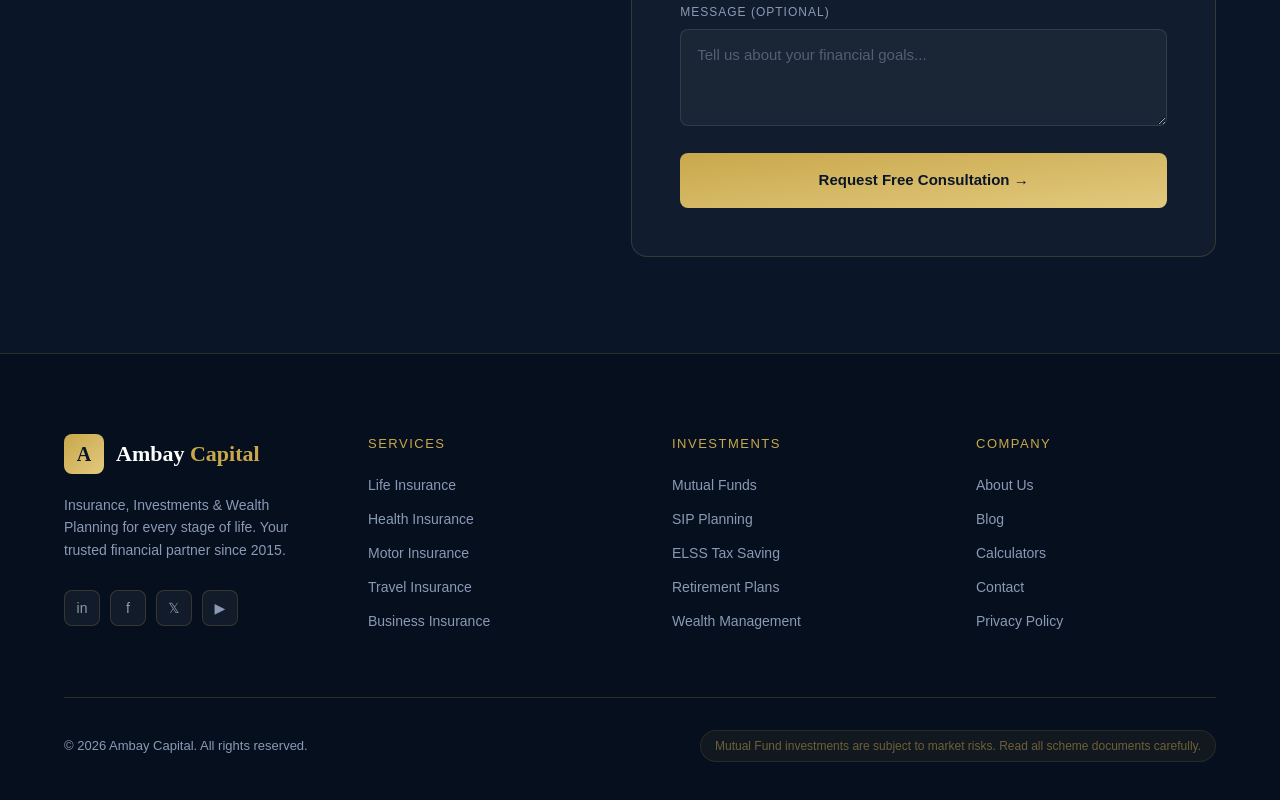
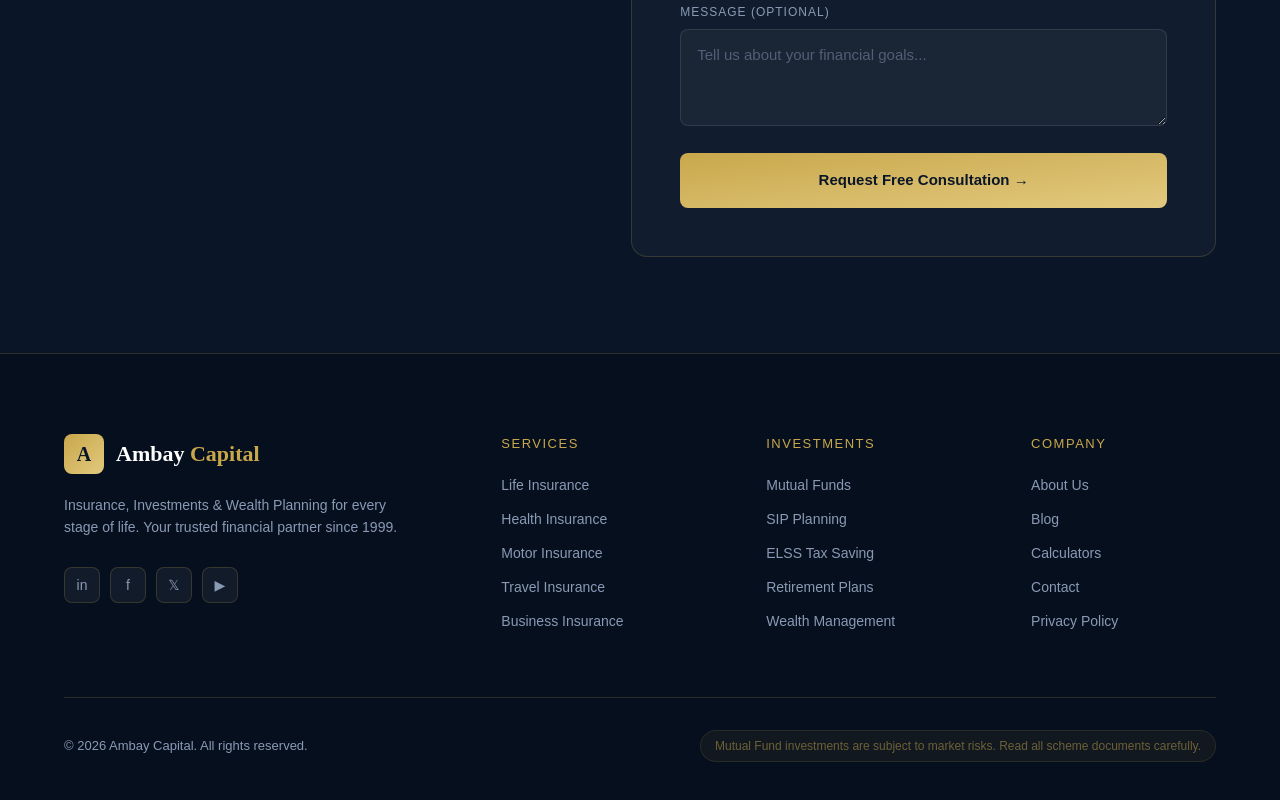
Before and after one commit to shhiivvaam/ambaycapital, a Next.js app: page / in a window 1280 px wide. Shown: the part 6348-7148 px from the top of the page. Built offline with nearby package versions, Linux system fonts and the light colour scheme.

Commit message:
refactor: implement a new Footer component and update the founding year to 1999.

```diff
--- a/components/Footer.tsx
+++ b/components/Footer.tsx
@@ -28,9 +28,9 @@ const SOCIAL = [
 export default function Footer() {
   return (
     <footer className="bg-[#060f1e] pt-20 pb-10 px-[5%] border-t border-[rgba(201,168,76,0.2)]">
-      <div className="grid grid-cols-2 md:grid-cols-4 gap-10 md:gap-16 mb-16">
+      <div className="flex flex-col lg:flex-row justify-between gap-12 lg:gap-20 mb-16">
         {/* Brand */}
-        <div className="col-span-2 md:col-span-1">
+        <div className="lg:w-1/3 max-w-[400px]">
           <Link href="/" className="flex items-center gap-3 mb-5">
             <div
               className="w-10 h-10 rounded-lg flex items-center justify-center
@@ -43,9 +43,9 @@ export default function Footer() {
               Ambay <span className="text-[#c9a84c]">Capital</span>
             </span>
           </Link>
-          <p className="text-[14px] text-[#8a9ab5] leading-relaxed mb-7 max-w-[300px]">
+          <p className="text-[14px] text-[#8a9ab5] leading-relaxed mb-7">
             Insurance, Investments &amp; Wealth Planning for every stage of
-            life. Your trusted financial partner since 2015.
+            life. Your trusted financial partner since 1999.
           </p>
           <div className="flex gap-2.5">
             {SOCIAL.map((s) => (
@@ -64,6 +64,7 @@ export default function Footer() {
         </div>
 
         {/* Link columns */}
+        <div className="grid grid-cols-2 sm:grid-cols-3 gap-10 sm:gap-16 lg:gap-20 lg:w-2/3 lg:justify-end">
           {Object.entries(FOOTER_LINKS).map(([col, links]) => (
             <div key={col}>
               <h5 className="text-[13px] uppercase tracking-[1.5px] text-[#c9a84c] font-medium mb-5">
@@ -84,6 +85,7 @@ export default function Footer() {
             </div>
           ))}
         </div>
+      </div>
 
       {/* Bottom bar */}
       <div className="pt-8 border-t border-[rgba(201,168,76,0.2)] flex flex-wrap justify-between items-center gap-4">
--- a/index.html
+++ b/index.html
@@ -1770,7 +1770,7 @@
                     <div class="logo-text">Ambay <span>Capital</span></div>
                 </a>
                 <p>Insurance, Investments & Wealth Planning for every stage of life. Your trusted financial partner
-                    since 2015.</p>
+                    since 1999.</p>
                 <div class="footer-social">
                     <a class="social-btn" href="#">in</a><a class="social-btn" href="#">f</a><a class="social-btn"
                         href="#">𝕏</a><a class="social-btn" href="#">▶</a>
```
Lines whose indentation alone changed are shown as unchanged.
